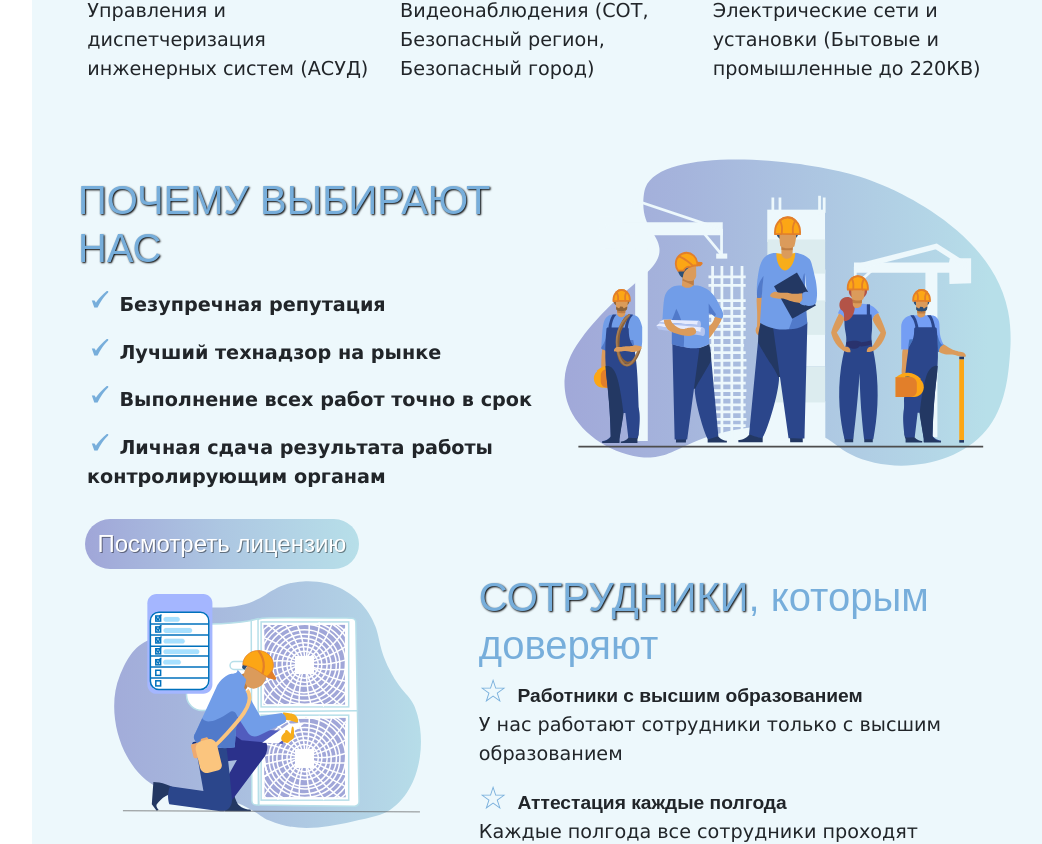
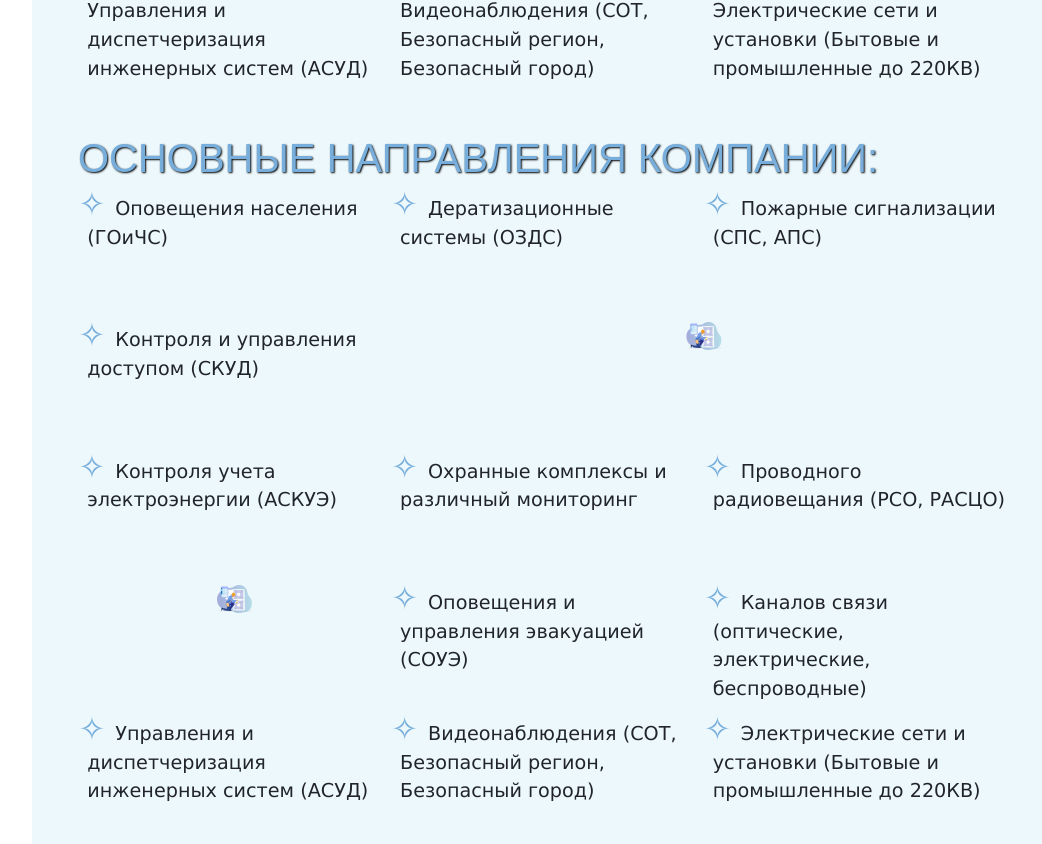
Before and after one commit to AnigalHub/GroupOfCompaniesMAG, a Vue app: page / in a window 1280 px wide. Shown: the part 1531-2375 px from the top of the page, without its empty margins (218-1260 px from the left). Built offline with nearby package versions, Linux system fonts and the light colour scheme; a web font is replaced by a local one.

Commit message:
подключение компонента - Directions

```diff
--- a/src/App.vue
+++ b/src/App.vue
@@ -3,6 +3,7 @@
       <sidebar-menu/>
       <Home/>
       <About/>
+      <Directions/>
       <Advantages/>
       <Employees/>
       <Services/>
@@ -18,10 +19,12 @@
     import Employees from "@/components/Employees";
     import Services from "@/components/Services";
     import Contacts from "@/components/Contacts";
+    import Directions from "@/components/Directions";
 
 export default {
   name: 'App',
   components: {
+      Directions,
       Contacts,
       Services,
       Employees,
```
